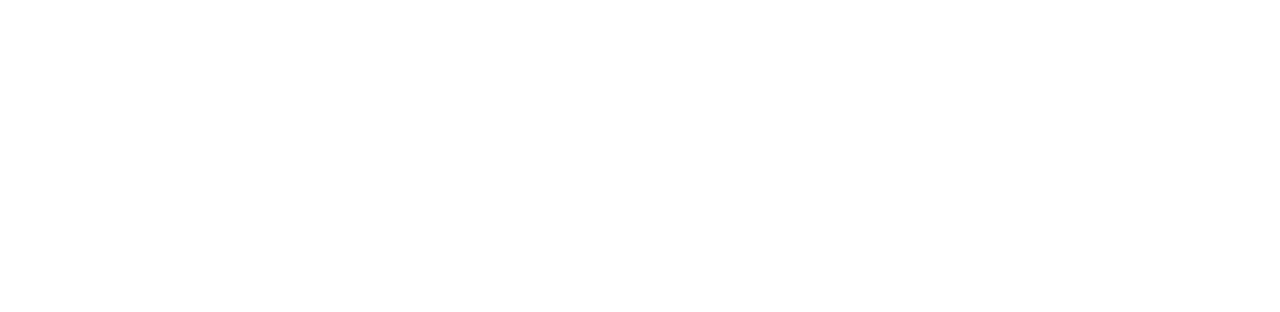
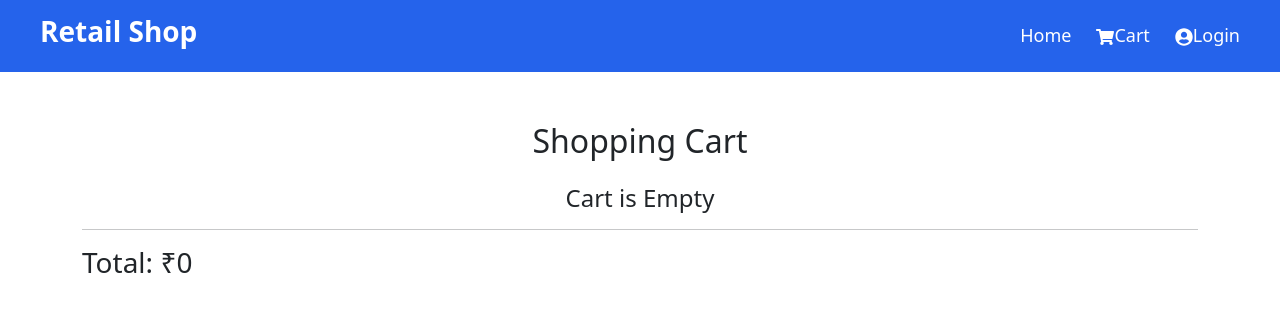
Before and after one commit to 21A91A05H3/Retail_POSsystem_project, a React (Create React App) app in the folder userfrontend/: page /cart in a window 1280 px wide. Before the commit this address had no page. Shown: the top 312 px of the page. Built offline with nearby package versions, Linux system fonts and the light colour scheme.

Commit message:
added cart page

```diff
--- a/userfrontend/src/App.js
+++ b/userfrontend/src/App.js
@@ -8,6 +8,9 @@ import {
 
 import Home
 from "./pages/Home/home";
+
+import Cart
+from "./pages/Cart/cart";
 
 function App() {
 
@@ -22,6 +25,11 @@ function App() {
           element={<Home />}
         />
 
+        <Route
+          path="/cart"
+          element={<Cart />}
+        />
+
       </Routes>
 
     </BrowserRouter>
--- /dev/null
+++ b/userfrontend/src/pages/Cart/cart.css
@@ -0,0 +1,23 @@
+.cart-container{
+
+  padding: 50px 20px;
+}
+
+.cart-card{
+
+  display: flex;
+
+  justify-content: space-between;
+
+  align-items: center;
+
+  padding: 20px;
+
+  border: 1px solid #ddd;
+
+  border-radius: 10px;
+
+  margin-bottom: 20px;
+
+  background: white;
+}
--- /dev/null
+++ b/userfrontend/src/pages/Cart/cart.js
@@ -0,0 +1,138 @@
+import React, {
+  useEffect,
+  useState
+} from "react";
+
+import "./cart.css";
+
+import Navbar
+from "../../components/Navbar/navbar";
+
+function Cart() {
+
+  const [cartItems, setCartItems] =
+    useState([]);
+
+  useEffect(() => {
+
+    const storedCart =
+
+      JSON.parse(
+        localStorage.getItem("cart")
+      ) || [];
+
+    setCartItems(storedCart);
+
+  }, []);
+
+  const removeItem = (id) => {
+
+    const updatedCart =
+
+      cartItems.filter(
+        (item) =>
+          item.id !== id
+      );
+
+    setCartItems(updatedCart);
+
+    localStorage.setItem(
+      "cart",
+      JSON.stringify(updatedCart)
+    );
+  };
+
+  const totalAmount =
+
+    cartItems.reduce(
+
+      (total, item) =>
+
+        total +
+        item.price * item.quantity,
+
+      0
+    );
+
+  return (
+
+    <div>
+
+      <Navbar />
+
+      <div className="cart-container container">
+
+        <h2 className="mb-4 text-center">
+
+          Shopping Cart
+
+        </h2>
+
+        {
+          cartItems.length === 0
+          ?
+
+          <h4 className="text-center">
+
+            Cart is Empty
+
+          </h4>
+
+          :
+
+          cartItems.map((item) => (
+
+            <div
+              className="cart-card"
+              key={item.id}
+            >
+
+              <div>
+
+                <h5>
+                  {item.name}
+                </h5>
+
+                <p>
+                  ₹{item.price}
+                </p>
+
+                <p>
+                  Qty: {item.quantity}
+                </p>
+
+              </div>
+
+              <button
+                className="btn btn-danger"
+
+                onClick={() =>
+                  removeItem(item.id)
+                }
+              >
+
+                Remove
+
+              </button>
+
+            </div>
+          ))
+        }
+
+        <hr />
+
+        <h3>
+
+          Total:
+          {" "}
+          ₹{totalAmount}
+
+        </h3>
+
+      </div>
+
+    </div>
+  );
+}
+
+export default Cart;
```
